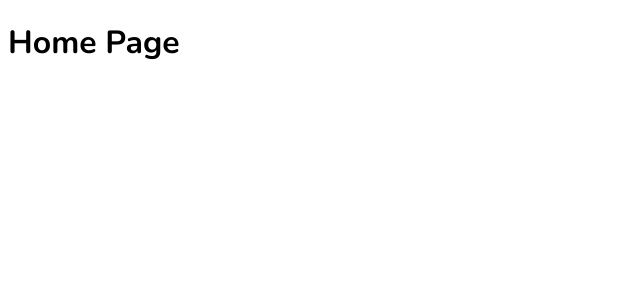
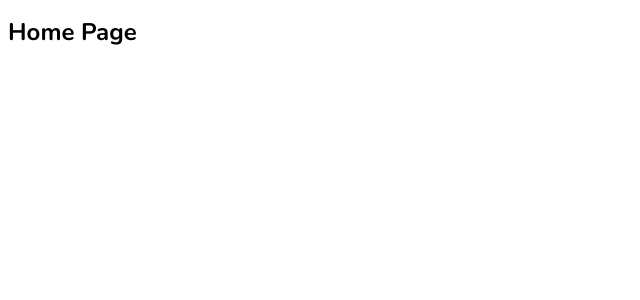
Before and after one commit to HAIANH29/Voltera-Web-App, a React (Vite) app in the folder src/frontend/: page / in a window 1280 px wide. Shown: the top 300 px of the page, without its empty margins (0-640 px from the left). Built offline with nearby package versions, Linux system fonts and the light colour scheme; a web font is replaced by a local one.

Commit message:
ReCss for login regis and forgotpw page

```diff
--- /dev/null
+++ b/src/frontend/src/index.css
@@ -0,0 +1,193 @@
+@custom-variant dark (&:is(.dark *));
+
+:root {
+    --text-2xl: 2rem;
+    --text-xl: 1.5rem;
+    --text-lg: 1.125rem;
+    --text-base: 1rem;
+    --font-size: 16px;
+    --background: #ffffff;
+    --foreground: oklch(0.145 0 0);
+    --card: #ffffff;
+    --card-foreground: oklch(0.145 0 0);
+    --popover: oklch(1 0 0);
+    --popover-foreground: oklch(0.145 0 0);
+    --primary: #030213;
+    --primary-foreground: oklch(1 0 0);
+    --secondary: oklch(0.95 0.0058 264.53);
+    --secondary-foreground: #030213;
+    --muted: #ececf0;
+    --muted-foreground: #717182;
+    --accent: #e9ebef;
+    --accent-foreground: #030213;
+    --destructive: #d4183d;
+    --destructive-foreground: #ffffff;
+    --border: rgba(0, 0, 0, 0.1);
+    --input: transparent;
+    --input-background: #f3f3f5;
+    --switch-background: #cbced4;
+    --font-weight-medium: 500;
+    --font-weight-normal: 400;
+    --ring: oklch(0.708 0 0);
+    --chart-1: oklch(0.646 0.222 41.116);
+    --chart-2: oklch(0.6 0.118 184.704);
+    --chart-3: oklch(0.398 0.07 227.392);
+    --chart-4: oklch(0.828 0.189 84.429);
+    --chart-5: oklch(0.769 0.188 70.08);
+    --radius: 0.625rem;
+    --sidebar: oklch(0.985 0 0);
+    --sidebar-foreground: oklch(0.145 0 0);
+    --sidebar-primary: #030213;
+    --sidebar-primary-foreground: oklch(0.985 0 0);
+    --sidebar-accent: oklch(0.97 0 0);
+    --sidebar-accent-foreground: oklch(0.205 0 0);
+    --sidebar-border: oklch(0.922 0 0);
+    --sidebar-ring: oklch(0.708 0 0);
+}
+
+.dark {
+    --background: oklch(0.145 0 0);
+    --foreground: oklch(0.985 0 0);
+    --card: oklch(0.145 0 0);
+    --card-foreground: oklch(0.985 0 0);
+    --popover: oklch(0.145 0 0);
+    --popover-foreground: oklch(0.985 0 0);
+    --primary: oklch(0.985 0 0);
+    --primary-foreground: oklch(0.205 0 0);
+    --secondary: oklch(0.269 0 0);
+    --secondary-foreground: oklch(0.985 0 0);
+    --muted: oklch(0.269 0 0);
+    --muted-foreground: oklch(0.708 0 0);
+    --accent: oklch(0.269 0 0);
+    --accent-foreground: oklch(0.985 0 0);
+    --destructive: oklch(0.396 0.141 25.723);
+    --destructive-foreground: oklch(0.637 0.237 25.331);
+    --border: oklch(0.269 0 0);
+    --input: oklch(0.269 0 0);
+    --ring: oklch(0.439 0 0);
+    --font-weight-medium: 500;
+    --font-weight-normal: 400;
+    --chart-1: oklch(0.488 0.243 264.376);
+    --chart-2: oklch(0.696 0.17 162.48);
+    --chart-3: oklch(0.769 0.188 70.08);
+    --chart-4: oklch(0.627 0.265 303.9);
+    --chart-5: oklch(0.645 0.246 16.439);
+    --sidebar: oklch(0.205 0 0);
+    --sidebar-foreground: oklch(0.985 0 0);
+    --sidebar-primary: oklch(0.488 0.243 264.376);
+    --sidebar-primary-foreground: oklch(0.985 0 0);
+    --sidebar-accent: oklch(0.269 0 0);
+    --sidebar-accent-foreground: oklch(0.985 0 0);
+    --sidebar-border: oklch(0.269 0 0);
+    --sidebar-ring: oklch(0.439 0 0);
+}
+
+@theme inline {
+    --color-background: var(--background);
+    --color-foreground: var(--foreground);
+    --color-card: var(--card);
+    --color-card-foreground: var(--card-foreground);
+    --color-popover: var(--popover);
+    --color-popover-foreground: var(--popover-foreground);
+    --color-primary: var(--primary);
+    --color-primary-foreground: var(--primary-foreground);
+    --color-secondary: var(--secondary);
+    --color-secondary-foreground: var(--secondary-foreground);
+    --color-muted: var(--muted);
+    --color-muted-foreground: var(--muted-foreground);
+    --color-accent: var(--accent);
+    --color-accent-foreground: var(--accent-foreground);
+    --color-destructive: var(--destructive);
+    --color-destructive-foreground: var(--destructive-foreground);
+    --color-border: var(--border);
+    --color-input: var(--input);
+    --color-input-background: var(--input-background);
+    --color-switch-background: var(--switch-background);
+    --color-ring: var(--ring);
+    --color-chart-1: var(--chart-1);
+    --color-chart-2: var(--chart-2);
+    --color-chart-3: var(--chart-3);
+    --color-chart-4: var(--chart-4);
+    --color-chart-5: var(--chart-5);
+    --radius-sm: calc(var(--radius) - 4px);
+    --radius-md: calc(var(--radius) - 2px);
+    --radius-lg: var(--radius);
+    --radius-xl: calc(var(--radius) + 4px);
+    --color-sidebar: var(--sidebar);
+    --color-sidebar-foreground: var(--sidebar-foreground);
+    --color-sidebar-primary: var(--sidebar-primary);
+    --color-sidebar-primary-foreground: var(--sidebar-primary-foreground);
+    --color-sidebar-accent: var(--sidebar-accent);
+    --color-sidebar-accent-foreground: var(--sidebar-accent-foreground);
+    --color-sidebar-border: var(--sidebar-border);
+    --color-sidebar-ring: var(--sidebar-ring);
+}
+
+@layer base {
+    * {
+        @apply border-border outline-ring/50;
+    }
+
+    body {
+        @apply bg-background text-foreground;
+    }
+}
+
+/**
+ * Base typography. This is not applied to elements which have an ancestor with a Tailwind text class.
+ */
+@layer base {
+    :where(:not(:has([class*=" text-"]), :not(:has([class^="text-"])))) {
+        h1 {
+            font-size: var(--text-2xl);
+            font-weight: var(--font-weight-medium);
+            line-height: 1.5;
+        }
+
+        h2 {
+            font-size: var(--text-xl);
+            font-weight: var(--font-weight-medium);
+            line-height: 1.5;
+        }
+
+        h3 {
+            font-size: var(--text-lg);
+            font-weight: var(--font-weight-medium);
+            line-height: 1.5;
+        }
+
+        h4 {
+            font-size: var(--text-base);
+            font-weight: var(--font-weight-medium);
+            line-height: 1.5;
+        }
+
+        p {
+            font-size: var(--text-base);
+            font-weight: var(--font-weight-normal);
+            line-height: 1.5;
+        }
+
+        label {
+            font-size: var(--text-base);
+            font-weight: var(--font-weight-medium);
+            line-height: 1.5;
+        }
+
+        button {
+            font-size: var(--text-base);
+            font-weight: var(--font-weight-medium);
+            line-height: 1.5;
+        }
+
+        input {
+            font-size: var(--text-base);
+            font-weight: var(--font-weight-normal);
+            line-height: 1.5;
+        }
+    }
+}
+
+html {
+    font-size: var(--font-size);
+}
--- /dev/null
+++ b/src/frontend/src/pages/forgotpasswordPage/ForgotPasswordPage.css
@@ -0,0 +1,124 @@
+.forgot-page {
+    min-height: 100vh;
+    display: grid;
+    place-items: center;
+    padding: 24px;
+    background: #f3f4f6;
+    /* xám nhạt */
+}
+
+@media (prefers-color-scheme: dark) {
+    .forgot-page {
+        background: #1f2937;
+        /* xám đậm */
+    }
+}
+
+.card {
+    width: 100%;
+    max-width: 420px;
+    background: #fff;
+    /* trắng */
+    border-radius: 16px;
+    border: 1px solid #d1d5db;
+    /* xám viền */
+    box-shadow: 0 10px 30px rgba(0, 0, 0, .06);
+    padding: 24px;
+    color: #111827;
+    /* đen đậm */
+}
+
+@media (prefers-color-scheme: dark) {
+    .card {
+        background: #111827;
+        /* gần đen */
+        border-color: #374151;
+        /* xám trung bình */
+        color: #f9fafb;
+        /* trắng nhạt */
+    }
+}
+
+h1 {
+    font-size: 24px;
+    font-weight: 700;
+    margin-bottom: 8px;
+}
+
+p {
+    margin-bottom: 16px;
+    color: #374151;
+    /* xám đậm */
+}
+
+@media (prefers-color-scheme: dark) {
+    p {
+        color: #d1d5db;
+        /* xám nhạt */
+    }
+}
+
+form {
+    display: grid;
+    gap: 14px;
+}
+
+input[type="email"] {
+    width: 100%;
+    height: 42px;
+    border-radius: 10px;
+    border: 1px solid #9ca3af;
+    /* xám */
+    padding: 0 12px;
+    background: #fff;
+    color: #111827;
+    outline: none;
+    transition: border-color .15s ease, box-shadow .15s ease;
+}
+
+input[type="email"]:focus {
+    border-color: #111827;
+    /* đen */
+    box-shadow: 0 0 0 3px rgba(0, 0, 0, .15);
+}
+
+@media (prefers-color-scheme: dark) {
+    input[type="email"] {
+        background: #1f2937;
+        color: #f9fafb;
+        border-color: #4b5563;
+        /* xám trung */
+    }
+
+    input[type="email"]:focus {
+        border-color: #f9fafb;
+        box-shadow: 0 0 0 3px rgba(255, 255, 255, .18);
+    }
+}
+
+button {
+    width: 100%;
+    height: 44px;
+    border-radius: 10px;
+    border: 1px solid #111827;
+    background: #111827;
+    /* đen */
+    color: #fff;
+    /* trắng */
+    font-weight: 600;
+    cursor: pointer;
+    transition: transform .06s ease, opacity .15s ease;
+}
+
+button:hover {
+    opacity: .9;
+}
+
+button:active {
+    transform: translateY(1px);
+}
+
+button:disabled {
+    opacity: .65;
+    cursor: not-allowed;
+}
--- a/src/frontend/src/pages/login/LoginPage.css
+++ b/src/frontend/src/pages/login/LoginPage.css
@@ -1,93 +1,64 @@
 /* ====== Base ====== */
-
 :root {
-
-    --bg: #f6f7fb;
-
+    --bg: #f3f4f6;
+    /* nền xám nhạt */
     --card: #fff;
-
+    /* trắng */
     --text: #111827;
-
+    /* đen */
     --muted: #6b7280;
-
-    --border: #e5e7eb;
-
-    --primary: #2563eb;
-
-    --primary-hover: #1d4ed8;
-
+    /* xám phụ */
+    --border: #d1d5db;
+    /* viền xám nhạt */
+    --primary: #111827;
+    /* đen */
+    --primary-hover: #000;
     --error: #ef4444;
-
-    --ring: rgba(37, 99, 235, .18);
-
+    --ring: rgba(0, 0, 0, .18);
     --radius: 14px;
-
 }
 
 @media (prefers-color-scheme: dark) {
-
     :root {
-
-        --bg: #0b0f16;
-
+        --bg: #1f2937;
+        /* nền xám đậm */
         --card: #111827;
-
-        --text: #f3f4f6;
-
+        /* đen */
+        --text: #f9fafb;
+        /* trắng */
         --muted: #9ca3af;
-
-        --border: #1f2937;
-
-        --primary: #3b82f6;
-
-        --primary-hover: #2563eb;
-
-        --ring: rgba(59, 130, 246, .2);
-
+        /* xám nhạt */
+        --border: #374151;
+        /* xám trung */
+        --primary: #f9fafb;
+        /* trắng */
+        --primary-hover: #e5e7eb;
+        --ring: rgba(255, 255, 255, .18);
     }
-
 }
 
 /* ====== Page Shell ====== */
-
 .login-page {
-
     min-height: 100svh;
-
     display: grid;
-
     place-items: center;
-
     padding: 24px 16px;
-
     background: var(--bg);
-
     color: var(--text);
-
 }
 
 /* ====== Card ====== */
-
 .card {
-
     width: 100%;
-
     max-width: 420px;
-
     background: var(--card);
-
     border: 1px solid var(--border);
-
     border-radius: var(--radius);
-
     box-shadow: 0 10px 30px rgba(0, 0, 0, .06);
-
     padding: 24px;
-
 }
 
 /* ====== Header ====== */
-
 .header {
     text-align: center;
     margin-bottom: 12px;
@@ -107,41 +78,26 @@
 }
 
 /* ====== Form ====== */
-
 .form-group {
     margin-top: 14px;
 }
 
 .label {
-
     display: inline-block;
-
     margin-bottom: 8px;
-
     font-weight: 600;
-
     font-size: 14px;
-
 }
 
 .input {
-
     width: 100%;
-
     height: 44px;
-
     padding: 0 12px;
-
     border: 1px solid var(--border);
-
     border-radius: 10px;
-
-    background: transparent;
-
+    background: #fff;
     color: var(--text);
-
     transition: border-color .15s ease, box-shadow .15s ease, background .15s ease;
-
 }
 
 .input::placeholder {
@@ -149,116 +105,71 @@
 }
 
 .input:focus {
-
     outline: none;
-
     border-color: var(--primary);
-
-    box-shadow: 0 0 0 4px var(--ring);
-
-    background: rgba(37, 99, 235, .02);
-
+    box-shadow: 0 0 0 3px var(--ring);
+    background: rgba(0, 0, 0, .02);
 }
 
 .input-error {
-
     border-color: var(--error);
-
     box-shadow: 0 0 0 3px rgba(239, 68, 68, .18);
-
 }
 
 .error-text {
-
     margin-top: 8px;
-
     color: var(--error);
-
     font-size: 13px;
-
 }
 
 /* Row (remember + forgot) */
-
 .form-group.row {
-
     display: flex;
-
     align-items: center;
-
     justify-content: space-between;
-
     gap: 12px;
-
 }
 
 /* Checkbox */
-
 .checkbox-label {
-
     display: inline-flex;
-
     align-items: center;
-
     gap: 8px;
-
     font-size: 14px;
-
     user-select: none;
-
 }
 
 .checkbox-label input {
-
     width: 16px;
     height: 16px;
-
     accent-color: var(--primary);
-
 }
 
 /* Password toggle */
-
 .password-wrapper {
     position: relative;
 }
 
 .password-toggle {
-
     position: absolute;
-
     top: 50%;
     right: 8px;
     transform: translateY(-50%);
-
     height: 28px;
     padding: 0 10px;
-
     border: 1px solid var(--border);
-
     border-radius: 999px;
-
     background: transparent;
-
     color: var(--muted);
-
     font-size: 12px;
     line-height: 1;
-
     cursor: pointer;
-
-    transition: background .15s, color .15s, border-color .15s, transform .06s;
-
 }
 
 .password-toggle:hover {
-
-    background: rgba(37, 99, 235, .08);
-
+    background: rgba(0, 0, 0, .08);
     color: var(--text);
-
-    border-color: rgba(37, 99, 235, .35);
-
+    border-color: rgba(0, 0, 0, .25);
 }
 
 .password-toggle:active {
@@ -266,29 +177,17 @@
 }
 
 /* Submit button */
-
 .button {
-
     width: 100%;
-
     height: 44px;
-
     border: none;
-
     border-radius: 10px;
-
     background: var(--primary);
-
     color: #fff;
-
     font-weight: 600;
-
     cursor: pointer;
-
     transition: background .15s, transform .06s, box-shadow .15s;
-
-    box-shadow: 0 8px 18px rgba(37, 99, 235, .18);
-
+    box-shadow: 0 8px 18px rgba(0, 0, 0, .18);
 }
 
 .button:hover {
@@ -306,17 +205,13 @@
 }
 
 /* Small link-style btn */
-
 .small-btn {
-
     border: none;
     background: transparent;
     padding: 0;
-
     color: var(--primary);
     font-size: 14px;
     cursor: pointer;
-
 }
 
 .small-btn:hover {
@@ -324,14 +219,11 @@
 }
 
 /* Footer under form */
-
 .footer {
-
     margin-top: 16px;
     text-align: center;
     font-size: 14px;
     color: var(--muted);
-
 }
 
 .link {
@@ -345,9 +237,7 @@
 }
 
 /* ====== Responsive ====== */
-
 @media (max-width:480px) {
-
     .card {
         padding: 20px;
     }
@@ -360,5 +250,4 @@
     .button {
         height: 42px;
     }
-
 }
--- a/src/frontend/src/pages/login/LoginPage.jsx
+++ b/src/frontend/src/pages/login/LoginPage.jsx
@@ -149,7 +149,7 @@
             <button
               type="button"
               className="small-btn"
-              onClick={() => alert("Forgot password feature")}
+              onClick={() => navigate("/forgot-password")}
             >
               Forgot password?
             </button>
```
Also changed, not shown: src/frontend/src/pages/forgotpasswordPage/ForgotPasswordPage.jsx (+10 -7 lines), src/frontend/src/pages/register/RegisterPage.css (+65 -30 lines).
